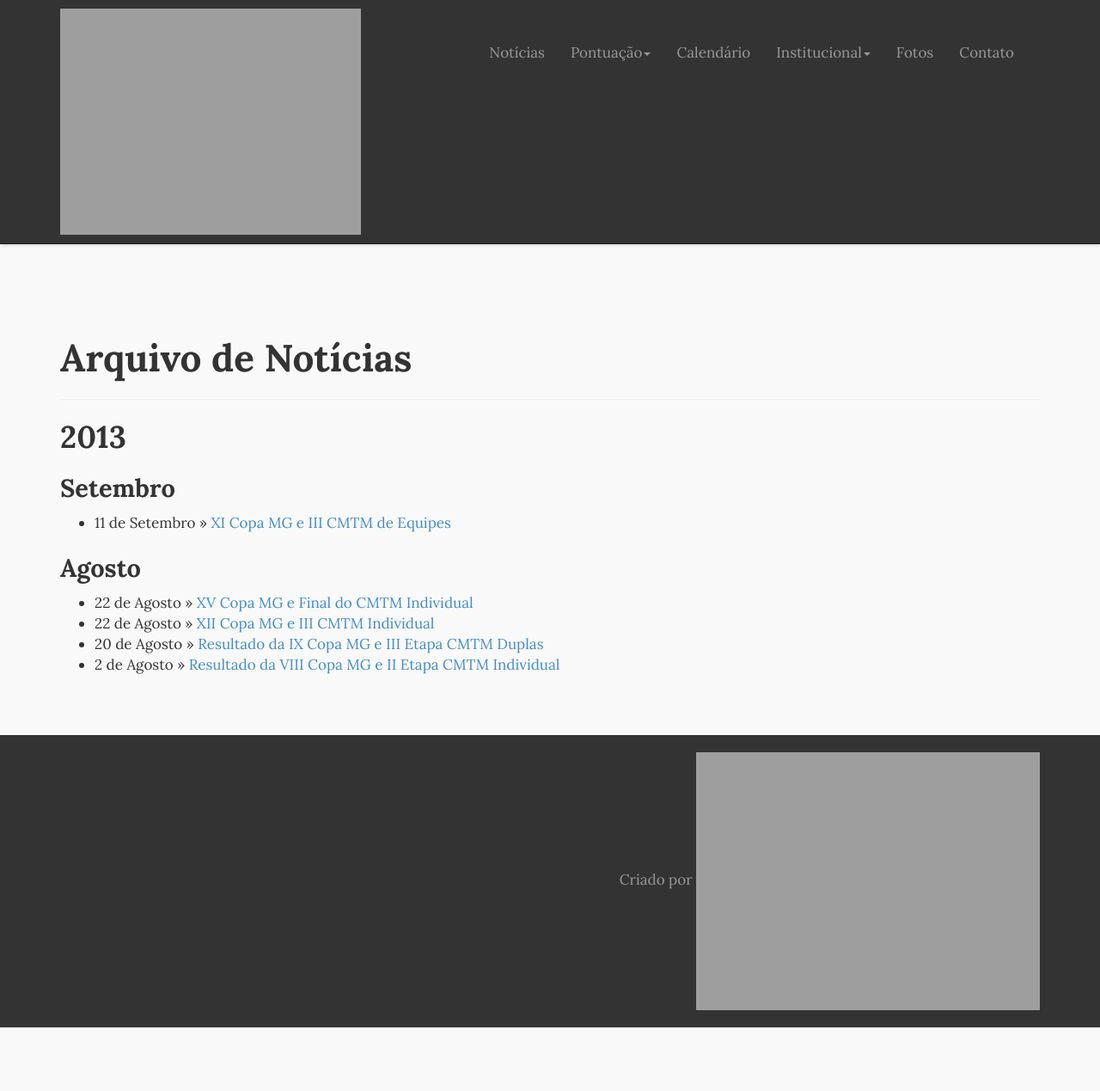
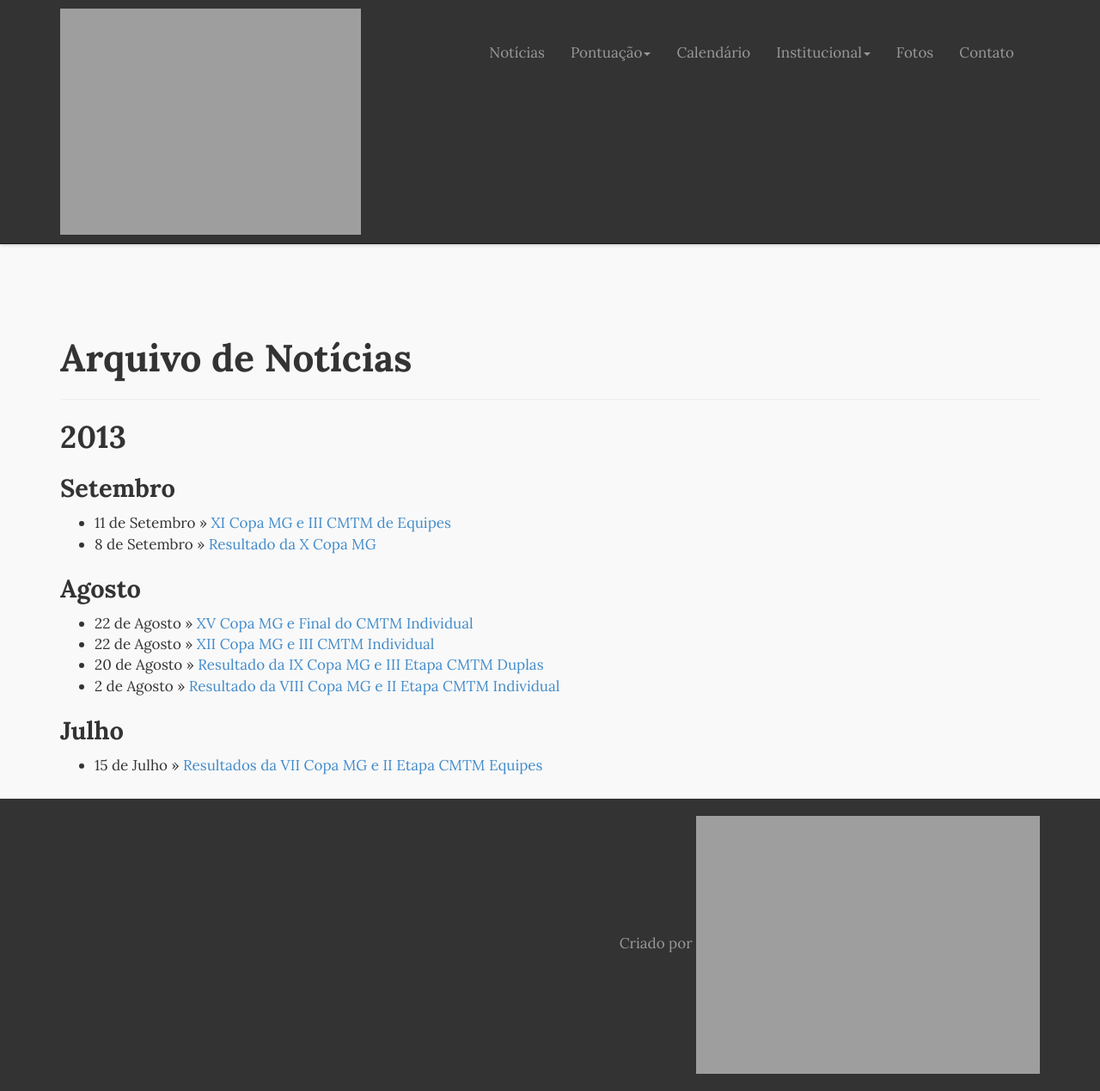
Before and after one commit to thiagokimo/fmtm, a Jekyll site: the page built from noticias.html, in a window 1280 px wide. Shown: the whole page at 86% size. Built offline with Jekyll 4.4.1, drawn with Linux system fonts in a browser that asks for light colours; Markdown is read by kramdown in place of the engine named in the settings; before the commit the page ends 1195 px from its top, so only the background shows below that.

Commit message:
Adding 2 more event results

```diff
--- a/_config.yml
+++ b/_config.yml
@@ -64,3 +64,18 @@ image_feed:
         "http://1.bp.blogspot.com/-n337LiKKVRg/UfvmlLEARUI/AAAAAAAABts/5M1SfIYecDw/s1600/28072013155.jpg",
         "http://2.bp.blogspot.com/-mj3klIkPkCs/Ufvmm_LmIPI/AAAAAAAABt8/K65OD5QTO98/s1600/28072013156.jpg",
         "http://3.bp.blogspot.com/-z1k5f7R_nGc/UfvmpEc8s4I/AAAAAAAABuE/-mAP6sVQCbo/s1600/28072013158.jpg"]
+
+  - name: "VII Copa MG e II Etapa CMTM Equipes"
+    year: 2013
+    pics: ["http://2.bp.blogspot.com/-kj1RVuNx8IU/UeQvg773tuI/AAAAAAAABpA/OcwyOB_dkeI/s1600/DSC00254.JPG",
+          "http://1.bp.blogspot.com/-vfE9FYE-N5Q/UeQvgnw-vtI/AAAAAAAABo4/3K0lYkgPBQI/s1600/DSC00255.JPG",
+          "http://2.bp.blogspot.com/-CSGhTRDQ0gg/UeQvhMfWZwI/AAAAAAAABo8/boM4p5ru9Po/s1600/DSC00256.JPG",
+          "http://3.bp.blogspot.com/-zwpxDsson74/UeQvjc43BtI/AAAAAAAABpQ/TngnRwNzpyE/s1600/DSC00257.JPG",
+          "http://2.bp.blogspot.com/-YCp4lZPctbw/UeQvm9avYYI/AAAAAAAABpg/DOvMkHDP5iw/s1600/DSC00258.JPG",
+          "http://1.bp.blogspot.com/-xt8kStWqPWA/UeQvlzUlaaI/AAAAAAAABpY/E32U5G8Xav8/s1600/DSC00259.JPG",
+          "http://2.bp.blogspot.com/-6HWhIuSy2n8/UeQvnB5sTBI/AAAAAAAABpk/bV6qO4Ggpxs/s1600/DSC00260.JPG",
+          "http://1.bp.blogspot.com/-I3u-iDoCK6U/UeQvp5RIi1I/AAAAAAAABpw/BAIoSCYLB5Q/s1600/DSC00261.JPG",
+          "http://1.bp.blogspot.com/-UomAdsM3cXU/UeQvqrYATJI/AAAAAAAABp4/VGl-I5o3WVg/s1600/DSC00264.JPG",
+          "http://3.bp.blogspot.com/-PCPvY_uPrWA/UeQvrDf7FSI/AAAAAAAABqA/fi8YgGN1mHM/s1600/DSC00266.JPG",
+          "http://1.bp.blogspot.com/-E3pBHjqOQWQ/UeQvttksL1I/AAAAAAAABqI/7ixUExvdAsA/s1600/DSC00269.JPG",
+          "http://1.bp.blogspot.com/-yVFTF4F3aTM/UeQvuB0UoSI/AAAAAAAABqQ/tLbaDErmif4/s1600/DSC00271.JPG"]
--- a/calendario.html
+++ b/calendario.html
@@ -73,11 +73,13 @@ title: Calendário
       <td>7ª Copa MG</td>
       <td>13 de Julho</td>
       <td>Contagem</td>
+      <td><a href="{{site.baseurl}}/2013/07/15/resultados-da-vii-copa-mg-e-ii-etapa-cmtm-equipes/">Resultados</a></td>
     </tr>
     <tr>
       <td>2º Etapa do CMTM de Equipes</td>
       <td>14 de Julho</td>
       <td>Contagem</td>
+      <td><a href="{{site.baseurl}}/2013/07/15/resultados-da-vii-copa-mg-e-ii-etapa-cmtm-equipes/">Resultados</a></td>
     </tr>
     <tr>
       <td>8ª Copa MG</td>
@@ -107,6 +109,7 @@ title: Calendário
       <td>10ª Copa MG</td>
       <td>7 de Setembro</td>
       <td>Belo Horizonte</td>
+      <td><a href="{{site.baseurl}}/2013/09/08/resultado-da-x-copa-mg/">Resultados</a></td>
     </tr>
     <tr>
       <td>11ª Copa MG e 3º Etapa do CMTM de Equipes</td>
```
Also changed, not shown: other parts of calendario.html (+1 -1 lines), _posts/2013-07-15-resultados-da-vii-copa-mg-e-ii-etapa-cmtm-equipes.md (added, +36 -0 lines), _posts/2013-09-08-resultado-da-x-copa-mg.md (added, +34 -0 lines).
